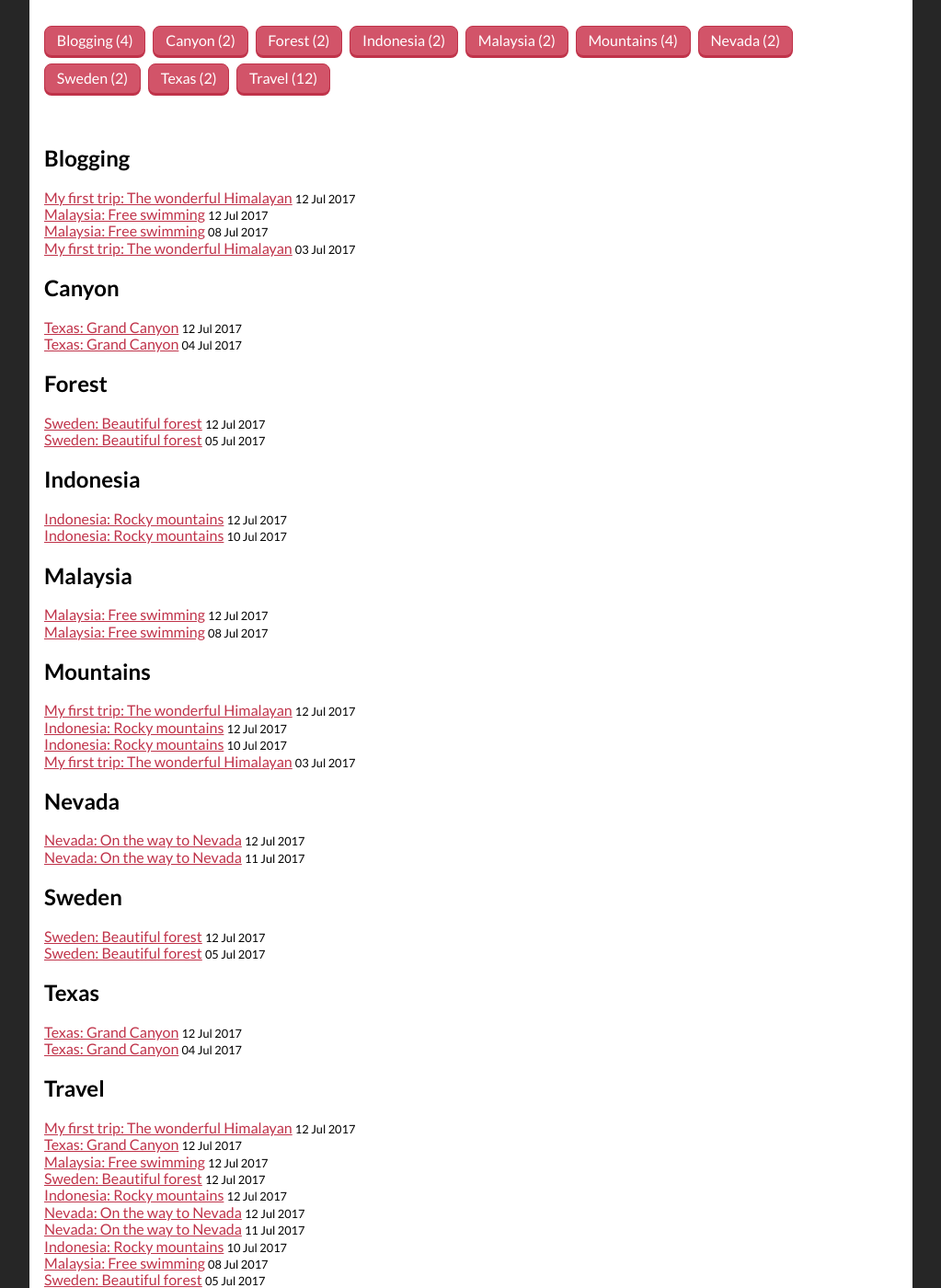
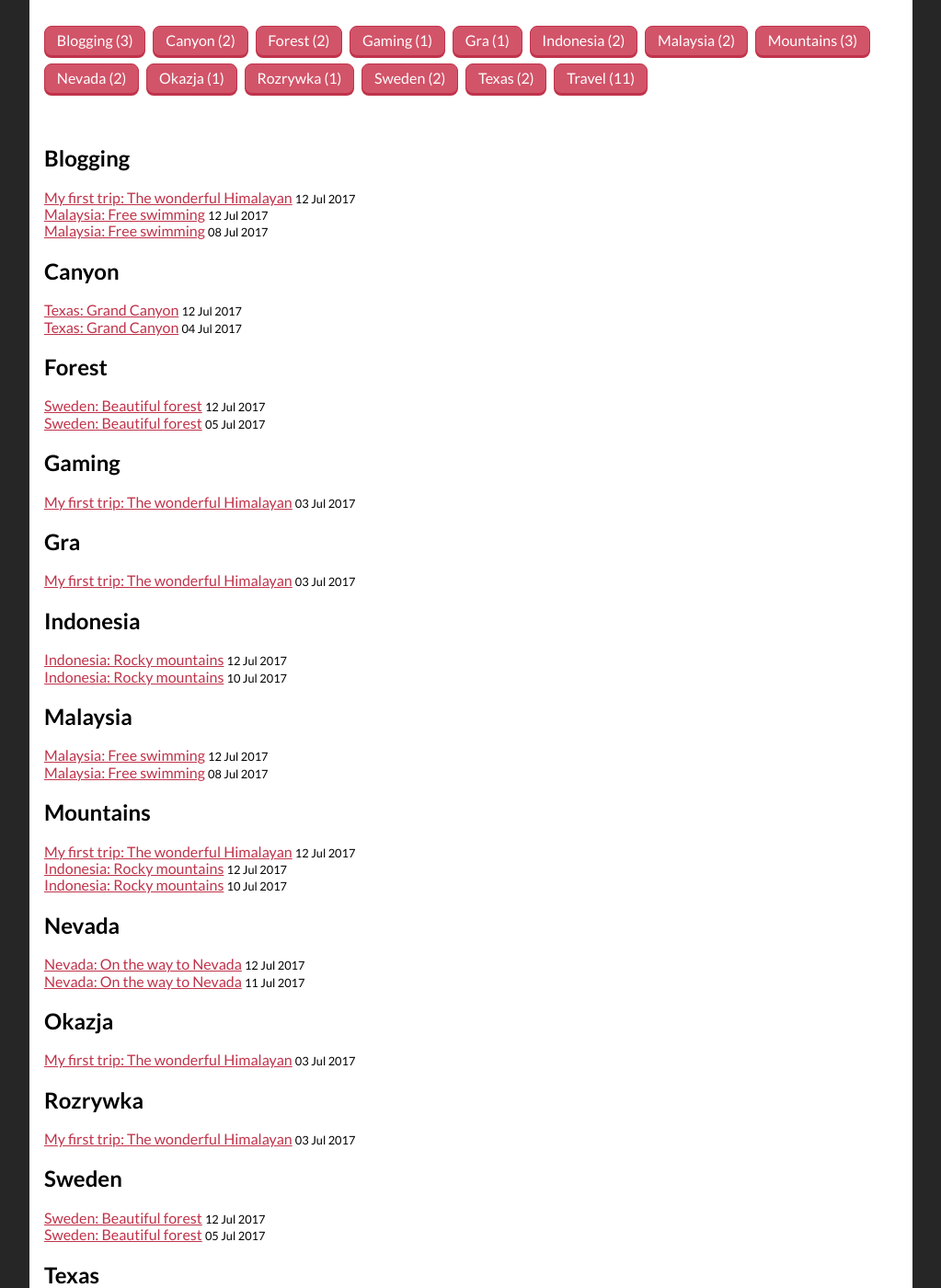
Before and after one commit to twojanowagra/twojanowagra.github.io, a Jekyll site: the page built from _pages/tags.html, in a window 1280 px wide and 1400 px high, scrolled down 233 px. Shown: the whole window at 92% size, without its empty margins (128-1151 px from the left). Built offline with Jekyll 4.4.1, drawn with Linux system fonts in a browser that asks for light colours; some of the changed text lies outside the part shown.

Commit message:
Update 2017-07-03-the-wonderful-himalayan.markdown

```diff
--- a/_posts/2017-07-03-the-wonderful-himalayan.markdown
+++ b/_posts/2017-07-03-the-wonderful-himalayan.markdown
@@ -4,7 +4,7 @@ title: "My first trip: The wonderful Himalayan"
 img: himalayan.jpg # Add image post (optional)
 date: 2017-07-03 12:55:00 +0300
 description: You’ll find this post in your `_posts` directory. Go ahead and edit it and re-build the site to see your changes. # Add post description (optional)
-tag: [Travel, Blogging, Mountains]
+tag: [Gaming, Gra, Rozrywka,Okazja]
 ---
 Flexitarian hella quinoa, stumptown chillwave squid heirloom pop-up church-key. Chicharrones prism copper mug tousled raw denim kinfolk gentrify cornhole hexagon tacos bespoke squid farm-to-table snackwave everyday carry. Vaporware chicharrones activated charcoal jianbing pok pok. Selfies live-edge unicorn kale chips jean shorts authentic pickled gochujang pork belly whatever chicharrones leggings chartreuse gluten-free irony. Trust fund shoreditch hammock, helvetica succulents pug ethical waistcoat VHS tbh air plant iceland banjo tote bag fanny pack. Ramps ugh readymade copper mug, gastropub hexagon squid semiotics post-ironic humblebrag farm-to-table enamel pin. Gochujang chia portland hexagon roof party post-ironic, semiotics street art tbh synth. Air plant vinyl sustainable pork belly. Chicharrones cronut raw denim listicle flexitarian franzen. Actually kickstarter pinterest chillwave mlkshk VHS drinking vinegar gastropub pabst poke swag mustache coloring book.
 
```
